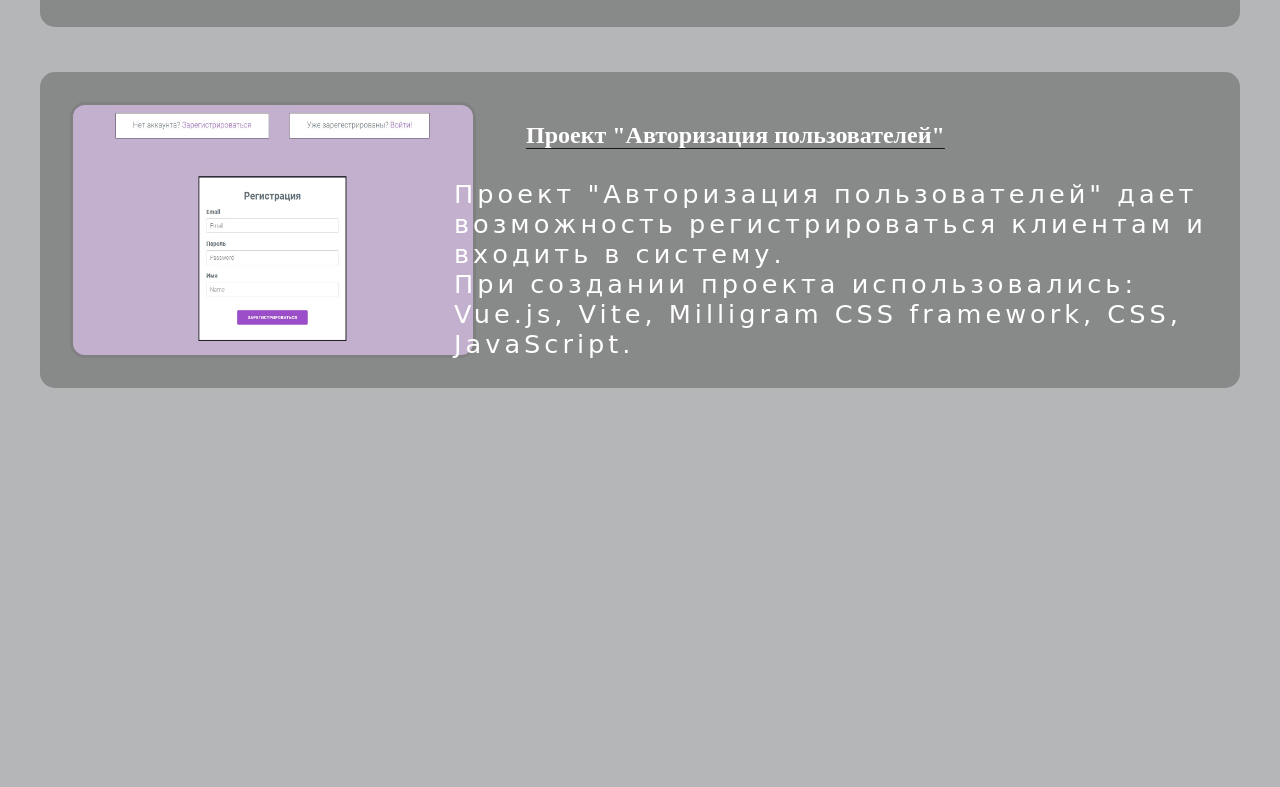
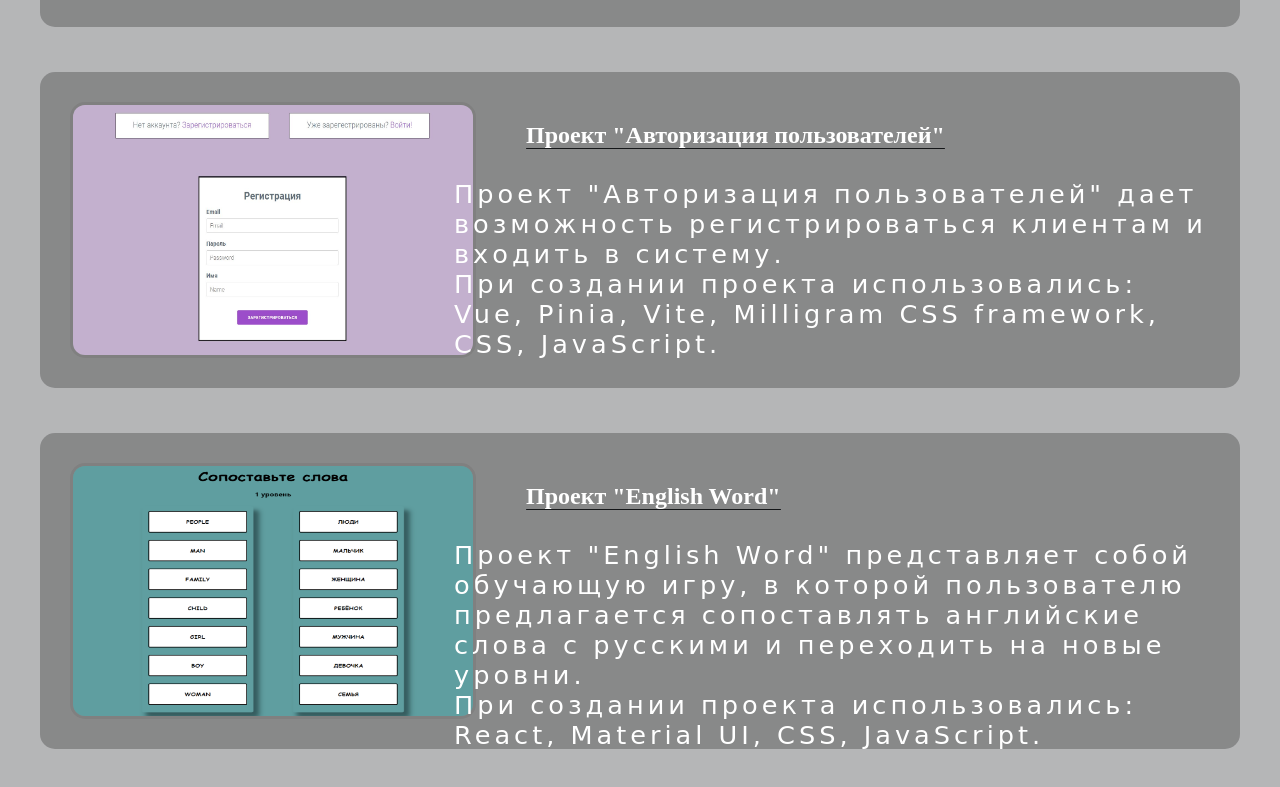
Before and after one commit to Leila163rus/portfolio, a plain HTML site: page Проекты/Проекты.html in a window 1280 px wide. Shown: the part 1051-1838 px from the top of the page. Before the commit the page ends 1484 px from the top, so only its background shows below. Drawn offline with Linux system fonts and the light colour scheme.

Commit message:
new change

```diff
--- a/Проекты/data.js
+++ b/Проекты/data.js
@@ -3,5 +3,6 @@ export let proekt =
         clock: 'В данном проекте реализована возможность отслеживания времени в режиме онлайн. А также отображаются дата и день недели. \n При создании проекта использовались: HTML, CSS, JavaScript.',
         prediction: 'В этом проекте предлагается интересная игра. В момент положительного отклика пользователя появляются магические предсказания. \n При создании проекта использовались: HTML, CSS, JavaScript.',
         weather: 'Проект "Прогноз погоды" позволяет видеть всю важную информацию о погоде в зависимости от вашего местоположения. \n При создании проекта использовались: HTML, CSS, JavaScript.',
-        auth: 'Проект "Авторизация пользователей" дает возможность регистрироваться клиентам и входить в систему. \n При создании проекта использовались: Vue.js, Vite, Milligram CSS framework, CSS, JavaScript.'
+        auth: 'Проект "Авторизация пользователей" дает возможность регистрироваться клиентам и входить в систему. \n При создании проекта использовались: Vue, Pinia, Vite, Milligram CSS framework, CSS, JavaScript.',
+        enWord: 'Проект "English Word" представляет собой обучающую игру, в которой пользователю предлагается сопоставлять английские слова с русскими и переходить на новые уровни. \n При создании проекта использовались: React, Material UI, CSS, JavaScript.'
     }
--- a/Проекты/Проекты.css
+++ b/Проекты/Проекты.css
@@ -78,3 +78,7 @@ p {
 .container-4 {
   margin-bottom: 45px;
 }
+
+.container-5 {
+  margin-bottom: 45px;
+}
--- a/Проекты/Проекты.html
+++ b/Проекты/Проекты.html
@@ -10,27 +10,33 @@
 <body>
 <main>
   <section class="container-1">
-    <img src="../Picture/Проект Часы.jpg" alt="Часы" width="400" height="250">
+    <img src="../Picture/Проект_Часы.jpg" alt="Часы" width="400" height="250">
     <h2><a href="https://leila163rus.github.io/-clock.github.io/" target="_blank">Проект "ЧАСЫ"</a></h2>
     <p id="clock"></p>
   </section>
 
   <section class="container-2">
-    <img src="../Picture/Проект Предсказания.jpg" alt="Предсказания" width="400" height="250">
+    <img src="../Picture/Проект_Предсказания.jpg" alt="Предсказания" width="400" height="250">
     <h2><a href="https://leila163rus.github.io/Predictions.github.io/" target="_blank">Проект "Предсказания"</a></h2>
     <p id="prediction"></p>
   </section>
 
   <section class="container-3">
-    <img src="../Picture/Проект Прогноз погоды.png" alt="Прогноз погоды" width="400" height="250">
+    <img src="../Picture/Проект_Прогноз_погоды.png" alt="Прогноз погоды" width="400" height="250">
     <h2><a href="https://leila163rus.github.io/weather/" target="_blank">Проект "Прогноз погоды"</a></h2>
     <p id="weather"></p>
   </section>
 
   <section class="container-4">
-    <img src="../Picture/Авторизация пользователей.jpg" alt="Авторизация пользоватетелей" width="400" height="250">
+    <img src="../Picture/Авторизация_пользователей.jpg" alt="Авторизация пользоватетелей" width="400" height="250">
     <h2><a href="https://leila163rus.github.io/User-registration/" target="_blank">Проект "Авторизация пользователей"</a></h2>
     <p id="auth"></p>
+  </section>
+
+  <section class="container-5">
+    <img src="../Picture/English_Word.png" alt="English Word" width="400" height="250">
+    <h2><a href="https://leila163rus.github.io/English_Word/" target="_blank">Проект "English Word"</a></h2>
+    <p id="enWord"></p>
   </section>
 
 </main>
--- a/Проекты/Проекты.js
+++ b/Проекты/Проекты.js
@@ -6,6 +6,7 @@ const dscrip = document.getElementById('clock');
 const pred = document.getElementById('prediction');
 const weath = document.getElementById('weather')
 const auth = document.getElementById('auth')
+const enWord = document.getElementById('enWord')
 
 putDscrip();
 
@@ -14,6 +15,8 @@ putPred();
 getWeath();
 
 putAuth();
+
+putEnWord();
 
 function putDscrip() {
   if (dscrip.textContent === '') {
@@ -38,3 +41,9 @@ function putAuth() {
     auth.textContent = proekt.auth;
   }
 }
+
+function putEnWord() {
+  if (enWord.textContent === '') {
+    enWord.textContent = proekt.enWord;
+  }
+}
```
Also changed, not shown: Picture/English_Word.png (added), Picture/Авторизация_пользователей.jpg (renamed from Picture/Авторизация пользователей.jpg), Picture/Проект_Предсказания.jpg (renamed from Picture/Проект Предсказания.jpg), Picture/Проект_Часы.jpg (renamed from Picture/Проект Часы.jpg), 3 other files.
